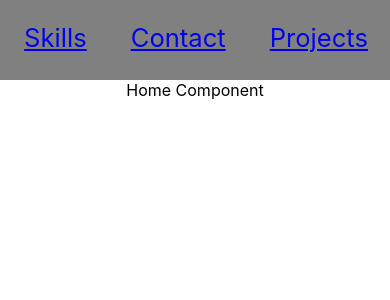
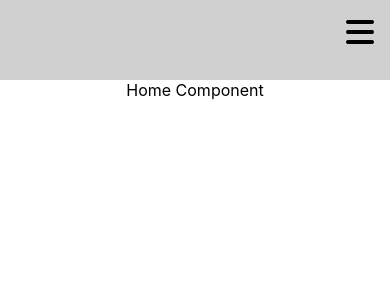
Before and after one commit to Pulkitchopra/machine-coding-projects, a React (Create React App) app: page / in a window 390 px wide. Shown: the top 300 px of the page. Built offline with nearby package versions, Linux system fonts and the light colour scheme.

Commit message:
modified:   src/Navbar/Navbar.js 	modified:   src/Navbar/style.css

```diff
--- a/src/Navbar/Navbar.js
+++ b/src/Navbar/Navbar.js
@@ -20,20 +20,20 @@ const Navbar = () => {
     const [click, setClick] = useState(false);
 
     const handleClick = () => {setClick(!click)};
-    const closeMobileMenu = () => { setClick(false) }
+
 
   return (
 
 
-    <div className= 'container'  >
-
-
-    <div className= 'menu-icons' onClick={handleClick} >
+    <div>
 
 
 
-    { click ? <i className="fa-solid fa-bars"></i> : <i className="fa-solid fa-times"></i> }
+    <nav className='navbar-container'>
 
+    <div className= 'menu-icons' onClick={handleClick}>
+
+    { click ? <i className="fa-solid fa-times"></i> : <i className="fa-solid fa-bars"></i>}
     </div>
 
 
@@ -41,29 +41,27 @@ const Navbar = () => {
         return(
 
 
-    <div className='navbar' key={index} >
+    <div className='navbar'>
 
-    <nav>
+    <ul key={index} className= { click ? 'menu-items-active' : 'menu-items' } >
+
+    <li>
 
 
 
-
-    <ul>
-
-    <li>
-
-    <Link to={path} onClick={closeMobileMenu} >{menulinks}</Link>
+    <Link to={path}>{menulinks}</Link>
 
     </li>
 
     </ul>
 
-    </nav>
+
 
     </div>
         )
 
     })}
+    </nav>
 
 
 
--- a/src/Navbar/style.css
+++ b/src/Navbar/style.css
@@ -5,42 +5,87 @@
 }
 
 
-.container{
+.navbar-container{
 
     display: flex;
-    background-color: gray;
+    background-color: rgb(208, 208, 208);
     height: 80px;
     border: none;
-    position: sticky;
+    /* position: sticky; */
     justify-content: right;
 }
 
-.navbar{
-
-    height: 80px;
+.menu-items{
 
     display: flex;
 
-    position: sticky;
+    justify-content: right;
+    text-align: center;
     border: none;
-    padding: 8px;
-
-}
+    list-style: none;
 
 
 
-.navbar nav ul {
 
-    display: flex;
+    text-decoration: none;
+    padding: 14px;
+    font-size: 1.6rem;
+}
 
-    font-size: 1.6rem;
-
-    list-style: none;
-    border: none;
-    padding: 14px;
-    text-decoration: none;
-}
 
 .menu-icons{
     display: none;
 }
+
+@media screen and (max-width: 800px) {
+
+    .navbar-container{
+
+        position: relative;
+        display: flex;
+        flex-direction: column;
+
+    }
+
+
+
+    .menu-items{
+
+        position: absolute;
+        top: 80px;
+        left: -100%;
+        border: none;
+    }
+
+    .menu-items-active{
+        background-color: rgb(208, 208, 208);
+        left: 0;
+        height: 100%;
+        border: none;
+        font-size: 1.6rem;
+        padding: 8px;
+
+    }
+
+
+
+
+
+
+
+
+
+
+
+    .menu-icons{
+        display: flex;
+
+        justify-content: right;
+        margin: 16px;
+        border: none;
+        font-size: 2rem;
+
+    }
+
+
+}
```
